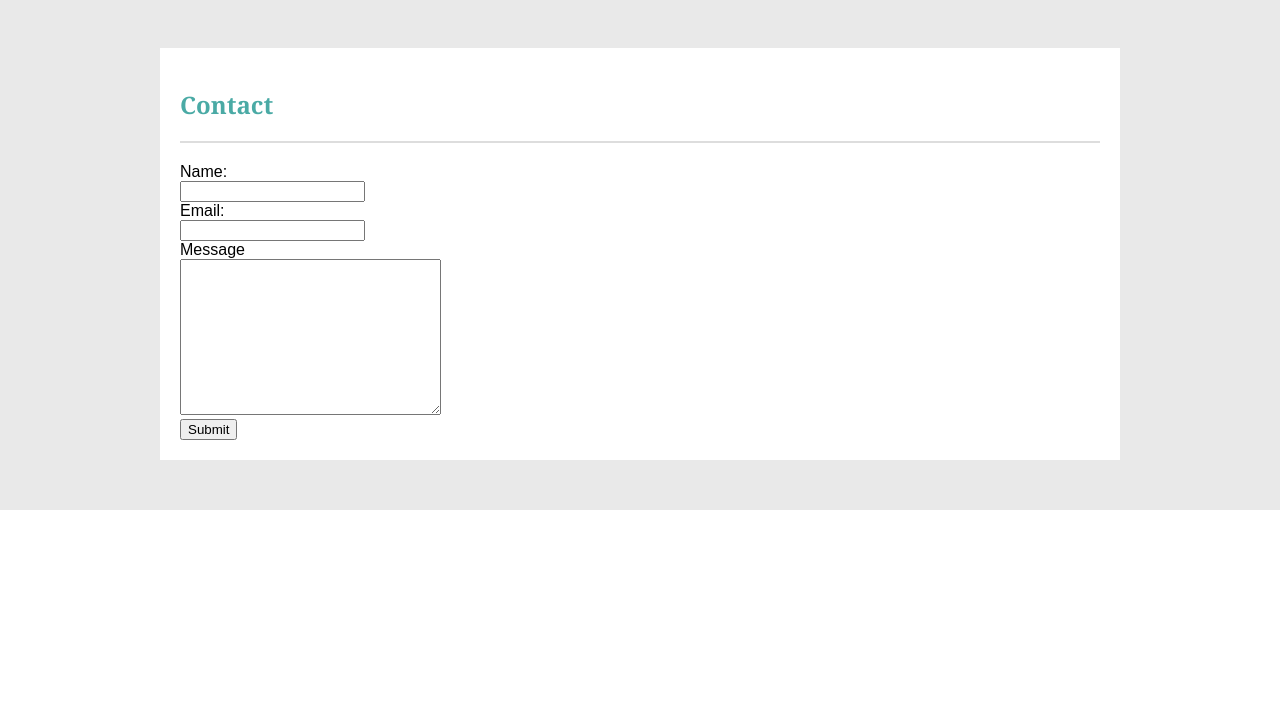
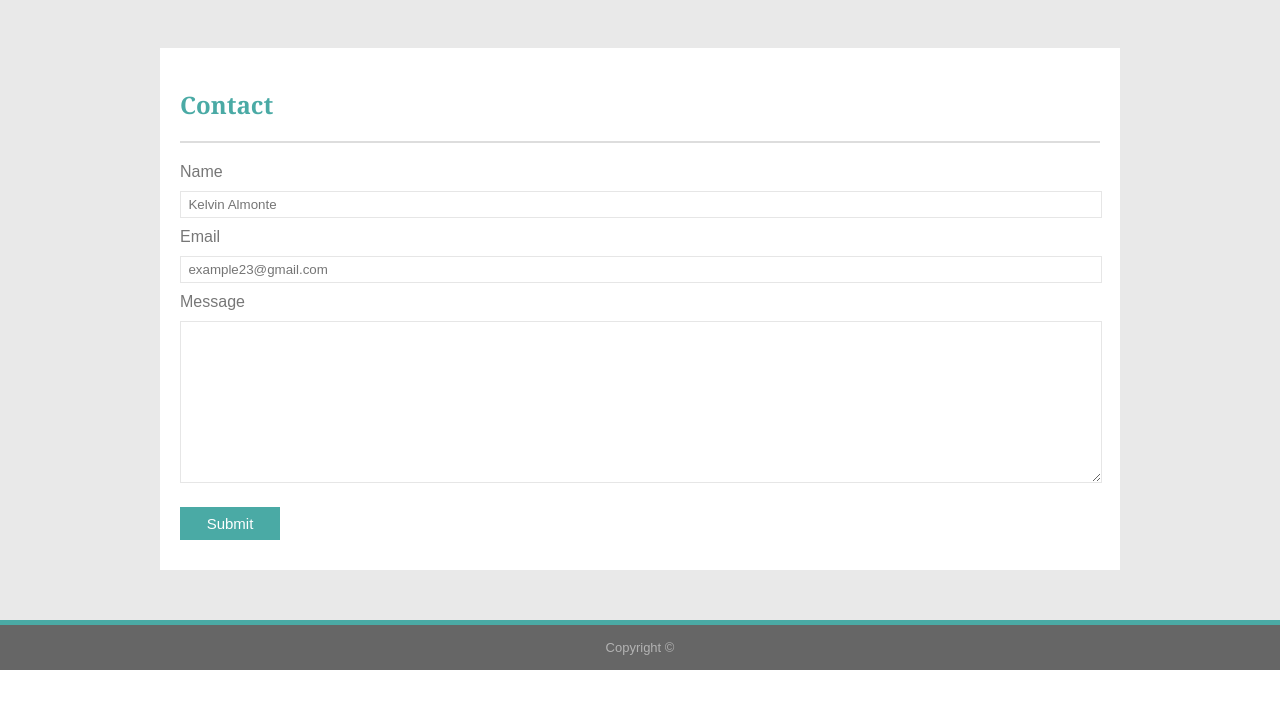
Before and after one commit to kalmontee/Basic-Portfolio, a plain HTML site: page contact.html in a window 1280 px wide. Shown: the part 63-772 px from the top of the page. Drawn offline with Linux system fonts and the light colour scheme.

Commit message:
update message

```diff
--- a/assets/css/style.css
+++ b/assets/css/style.css
@@ -1,8 +1,42 @@
+/*
+This CSS file is being combined with the three HTML file. Contact, Index, Portfolio.
+
+*/
 /********Global*********/
 body {
     font-family: Arial, Helvetica, sans-serif;
     margin: auto;
     padding: auto;
+    clear: both;
+    overflow: auto;
+}
+
+/*Section for Index, Portfolio, Contact */
+section {
+    background-color: rgb(233, 233, 233);
+}
+
+/*container for Index, Portfolio, Contact */
+.container {
+    width: 960px;
+    margin: 0 auto;
+    overflow: auto;
+}
+
+/*main-content for Index, Portfolio, Contact */
+.main-content {
+    background-color: rgb(255, 255, 255);
+    margin: 50px 0;
+    padding: 20px;
+    box-shadow: #666666;
+}
+
+/*h1 heading*/
+h1 {
+    color: #4aaaa5;
+    font-family: Georgia, 'Times New Roman', Times, serif;
+    border-bottom: 2px solid #dddddd;
+    padding-bottom: 20px;
 }
 
 /***********Header************/
@@ -57,44 +91,60 @@ a:hover {
 }
 
 /*********Index.HTML********/
-section {
-    background-color: rgb(233, 233, 233);
-}
-
-.container {
-    width: 960px;
-    margin: 0 auto;
-    overflow: auto;
-}
-.main-content {
-    background-color: rgb(255, 255, 255);
-    margin: 50px 0;
-    padding: 20px;
-    float: none;
-}
-
-h1 {
-    color: #4aaaa5;
-    font-family: Georgia, 'Times New Roman', Times, serif;
-    border-bottom: 2px solid #dddddd;
-    padding-bottom: 20px;
-}
 
 img {
     width: 200px;
+    opacity: 0.7;
+    float: left;
+    margin-right: 10px;
 }
 
-p {
+img:hover {
+    opacity: 1.0;
+}
+
+div.info {
     color: #777777;
+    line-height: 1.5em;
 }
+
+/******************Contact********************/
+form {
+    color: #777777;
+
+}
+
+input, textarea {
+    width: 100%;
+    text-decoration: none;
+    margin: 10px 0;
+    padding: 5px 0;
+    border: 1px solid rgb(230, 230, 230);
+}
+
+/* textarea {
+    width: 100%;
+    margin: 5px 0;
+} */
+
+button {
+    text-decoration: none;
+    color: white;
+    background-color: #4aaaa5;
+    border: none;
+    padding: 8px;
+    margin: 10px 0;
+    width: 100px;
+    font-size: 15px;
+}
+
 /********************Footer*******************/
 footer {
     text-align: center;
     background-color: #666666;
     position: sticky;
     font-size: 13px;
-    color: rgb(201, 201, 201);
-    padding: 8px;
+    color: rgb(179, 179, 179);
+    padding: 15px;
     border-top: 5px solid #4aaaa5;
-    line-height: 0;
 }
--- a/contact.html
+++ b/contact.html
@@ -33,13 +33,13 @@
                 </div>
 
                 <div class="form">
-                    <form action="">
-                        Name: <br>
-                        <input type="text" name="firstname">
+                    <form action="GET">
+                        Name <br>
+                        <input type="text" name="firstname" placeholder="  Kelvin Almonte">
 
                         <br>
-                        Email: <br>
-                        <input type="text" name="email">
+                        Email <br>
+                        <input type="text" name="email" placeholder="  example23@gmail.com">
 
                         <br>
                         Message <br>
@@ -51,6 +51,9 @@
             </div>
         </div>
     </section>
+    <footer>
+        Copyright &copy;
+    </footer>
 </body>
 
 </html>
```
Also changed, not shown: index.html (+9 -5 lines), portfolio.html (+3 -0 lines).
